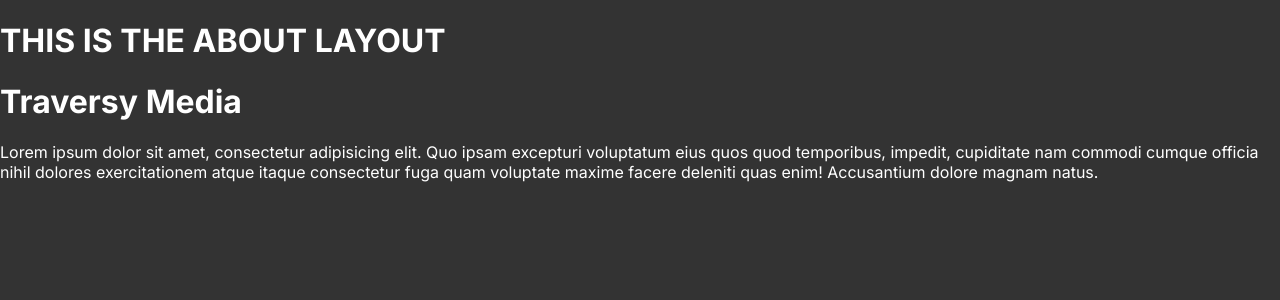
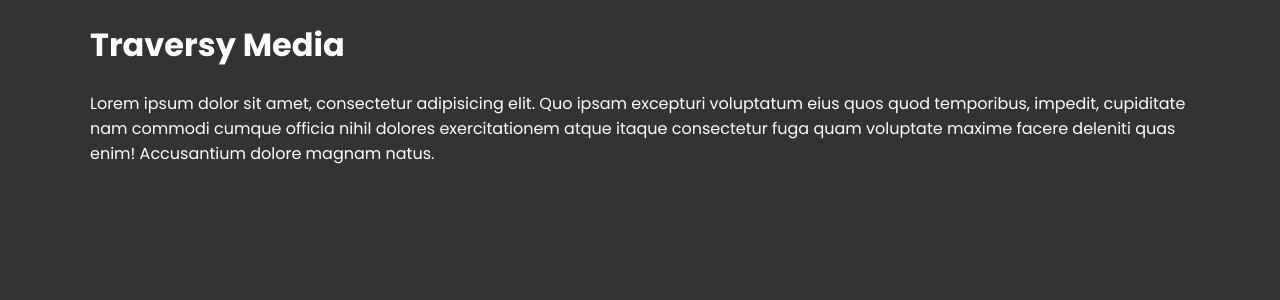
Before and after one commit to JoseIgnacioTapia/next-13-crash, a Next.js app: page /about in a window 1280 px wide. Shown: the top 300 px of the page. Built offline with nearby package versions, Linux system fonts and the light colour scheme.

Commit message:
Layouts, fonts, types

```diff
--- a/app/about/layout.tsx
+++ /dev/null
@@ -1,16 +0,0 @@
-import { ReactNode } from 'react';
-
-type AboutLayoutProps = {
-  children: ReactNode;
-};
-
-function AboutLayout({ children }: AboutLayoutProps): JSX.Element {
-  return (
-    <div>
-      <h1>THIS IS THE ABOUT LAYOUT</h1>
-      {children}
-    </div>
-  );
-}
-
-export default AboutLayout;
--- a/app/about/page.tsx
+++ b/app/about/page.tsx
@@ -1,3 +1,11 @@
+type Metadata = {
+  title: string;
+};
+
+export const metadata: Metadata = {
+  title: 'About Traversy Media',
+};
+
 function AboutPage(): JSX.Element {
   return (
     <div>
--- a/app/layout.tsx
+++ b/app/layout.tsx
@@ -1,21 +1,33 @@
-import './globals.css'
-import { Inter } from 'next/font/google'
+import './globals.css';
+import { Poppins } from 'next/font/google';
 
-const inter = Inter({ subsets: ['latin'] })
+const poppins = Poppins({
+  weight: ['400', '700'],
+  subsets: ['latin'],
+});
 
-export const metadata = {
-  title: 'Create Next App',
-  description: 'Generated by create next app',
-}
+type Metadata = {
+  title: string;
+  description: string;
+  keywords: string;
+};
 
-export default function RootLayout({
-  children,
-}: {
-  children: React.ReactNode
-}) {
+type RootLayoutProps = {
+  children: React.ReactNode;
+};
+
+export const metadata: Metadata = {
+  title: 'Traversy Media',
+  description: 'Web development tutorial and courses',
+  keywords: 'React, Next 13, Typescript',
+};
+
+export default function RootLayout({ children }: RootLayoutProps): JSX.Element {
   return (
     <html lang="en">
-      <body className={inter.className}>{children}</body>
+      <body className={poppins.className}>
+        <main className="container">{children}</main>
+      </body>
     </html>
-  )
+  );
 }
```
